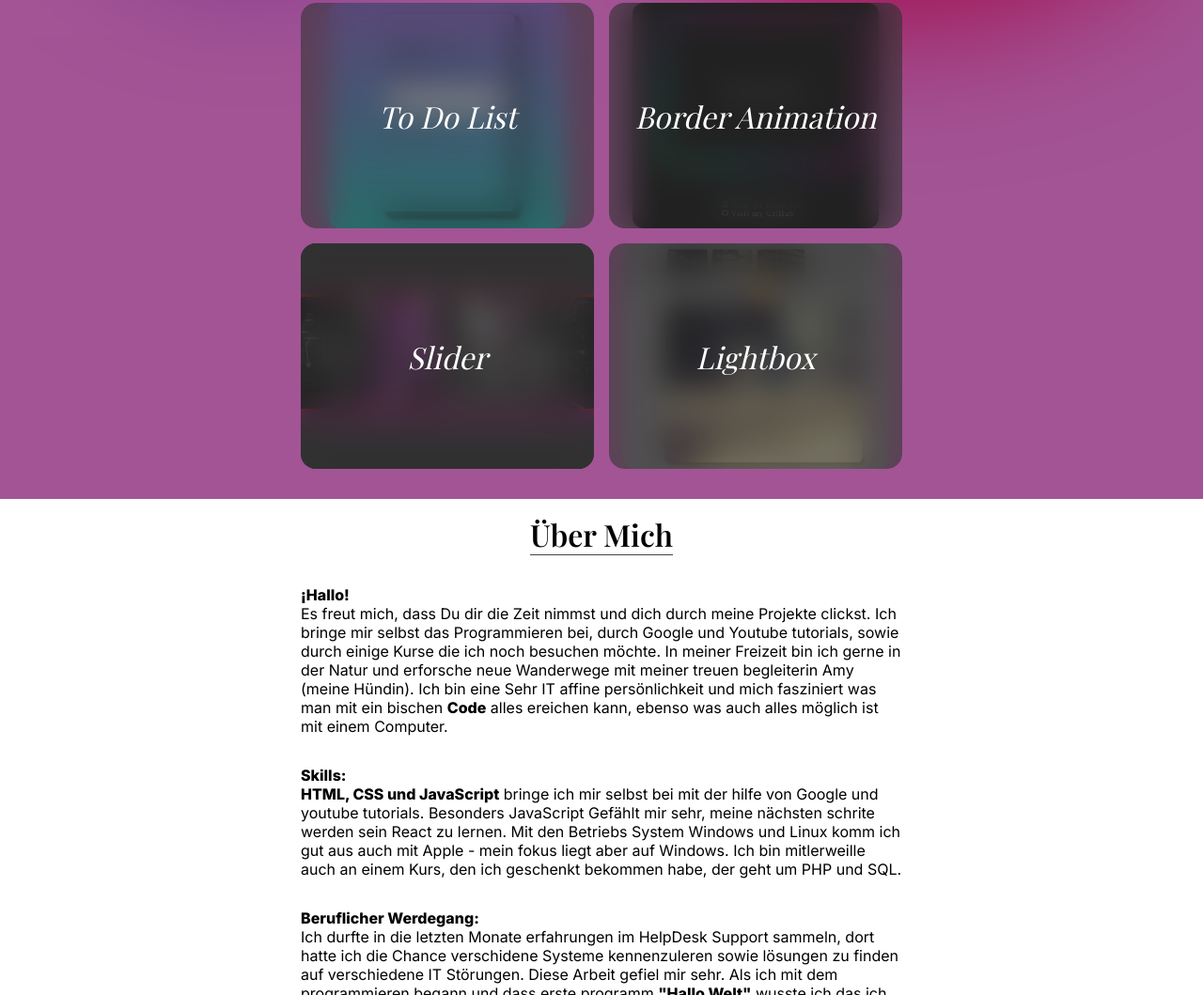
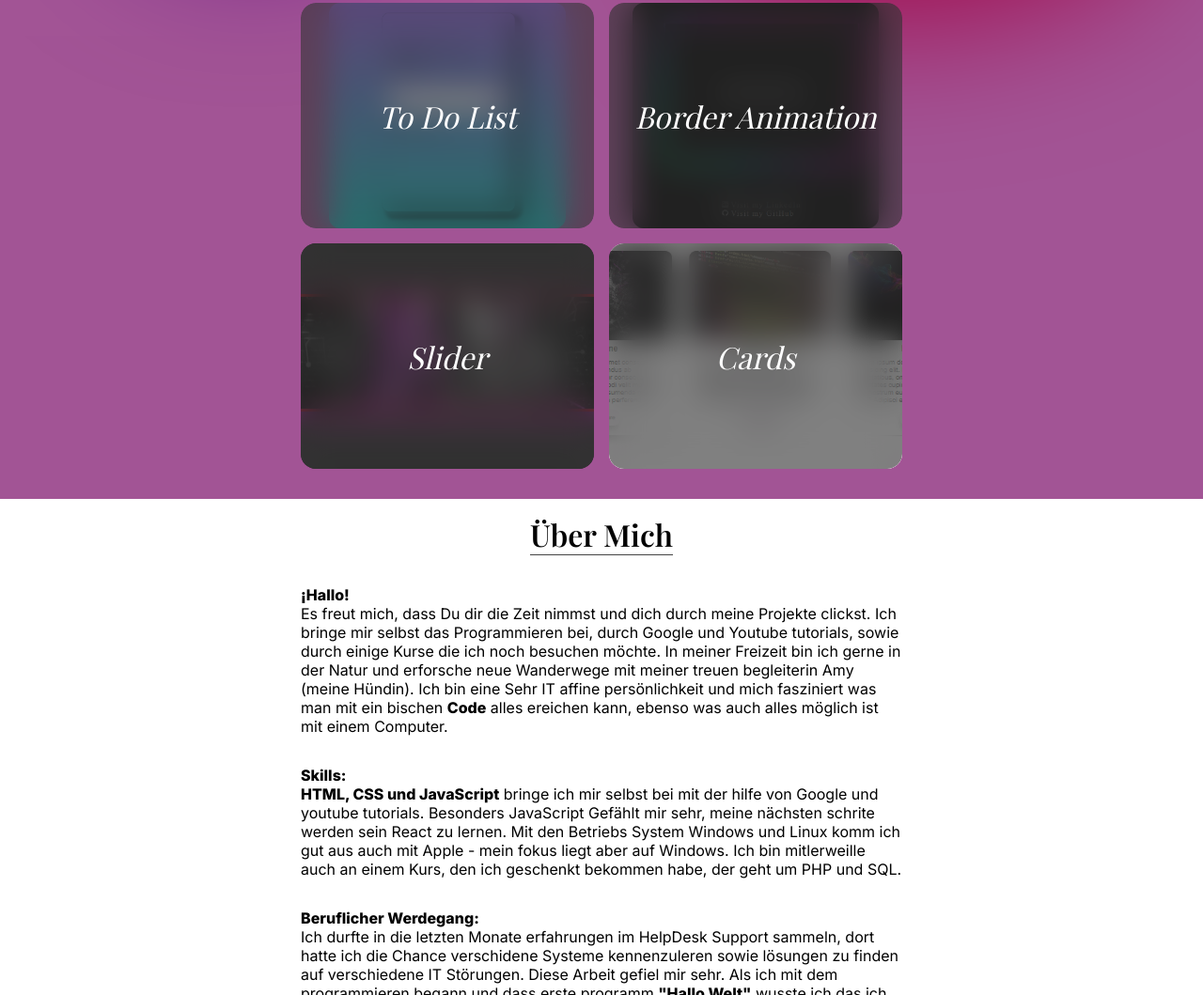
Before and after one commit to diego-monfort-landolt/portfoliodiegolandolt, a plain HTML site: page index.html in a window 1280 px wide. Shown: the part 1011-2070 px from the top of the page at 94% size. Drawn offline with nearby package versions, Linux system fonts and the light colour scheme; a web font is replaced by a local one.

Commit message:
update html
new project and img for the project

```diff
--- a/index.html
+++ b/index.html
@@ -104,9 +104,9 @@
                 </article>
 
                 <article class="article">
-                    <a class="a" href="https://diego-monfort-landolt.github.io/lightbox/" title="Trabajo1">
-                        <figure class="figure"><img src="./portfolioimg.png" alt="web projekt, todo liste" class="img" loading="lazy"></figure>
-                        <h4 class="h4">Lightbox</h4>
+                    <a class="a" href="https://diego-monfort-landolt.github.io/cards/" title="Trabajo1">
+                        <figure class="figure"><img src="./cards.png" alt="web projekt, todo liste" class="img" loading="lazy"></figure>
+                        <h4 class="h4">Cards</h4>
                     </a>
                 </article>
 
```
Also changed, not shown: cards.png (added).
